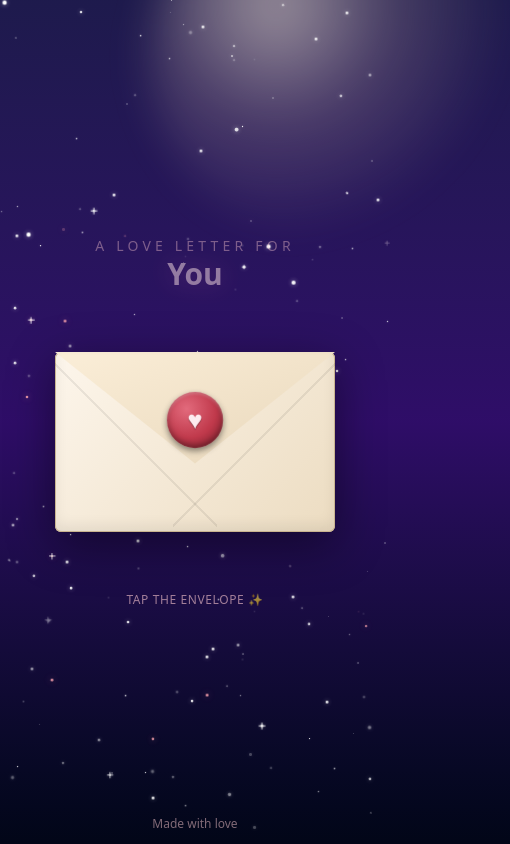
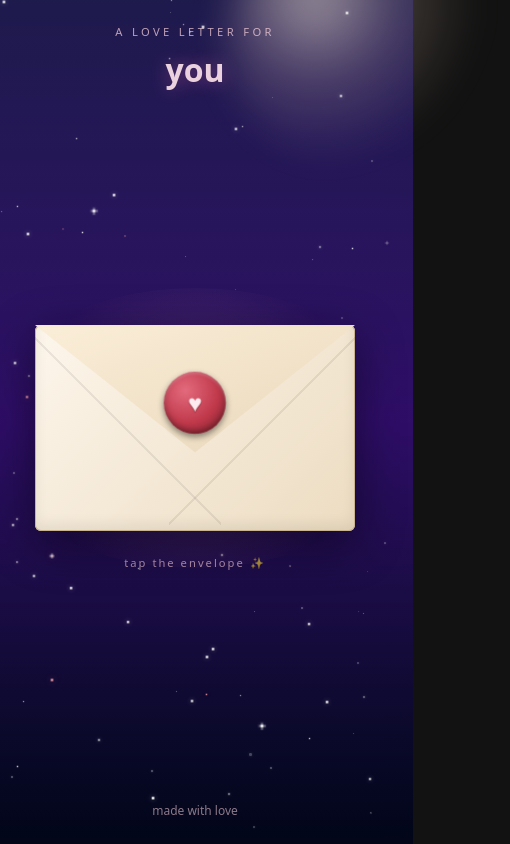
Before and after one commit to JegenThierry/playgrounds, a plain HTML site: page prettiest/index.html in a window 390 px wide. Shown: the whole page, 510 px wide, since content can reach past the window. Drawn offline with nearby package versions, Linux system fonts and the light colour scheme.

Commit message:
fix: fixes some css issues for mobile design

```diff
--- a/prettiest/index.css
+++ b/prettiest/index.css
@@ -7,34 +7,131 @@
   --wax-dark: #7d1f2c;
   --wax-light: #e26a7c;
   --rose: #fda4af;
+
+  --safe-top: env(safe-area-inset-top, 0px);
+  --safe-bottom: env(safe-area-inset-bottom, 0px);
+  --safe-left: env(safe-area-inset-left, 0px);
+  --safe-right: env(safe-area-inset-right, 0px);
 }
 
 html {
   font-family: "Segoe UI", Tahoma, Geneva, Verdana, sans-serif;
+  text-size-adjust: 100%;
+  -webkit-text-size-adjust: 100%;
+}
+
+body {
+  min-height: 100dvh;
+  overflow-x: clip;
+  overscroll-behavior: none;
+}
+
+button {
+  background: none;
+  border: 0;
+  padding: 0;
+  color: inherit;
+  font: inherit;
+  cursor: pointer;
+  -webkit-tap-highlight-color: transparent;
+  touch-action: manipulation;
+}
+
+/* ── Stage ───────────────────────────────────────────── */
+.stage {
+  position: relative;
+  z-index: 10;
+  display: grid;
+  grid-template-rows: auto 1fr auto;
+  gap: clamp(1.25rem, 4vw, 2.5rem);
+  min-height: 100dvh;
+  padding:
+    calc(var(--safe-top) + 1.5rem)
+    calc(var(--safe-right) + 1.25rem)
+    calc(var(--safe-bottom) + 1.5rem)
+    calc(var(--safe-left) + 1.25rem);
+}
+
+.intro {
+  text-align: center;
+  animation: gentle-pulse 4.5s ease-in-out infinite;
+}
+.intro-eyebrow {
+  font-size: clamp(0.7rem, 2.6vw, 0.85rem);
+  font-weight: 300;
+  letter-spacing: 0.3em;
+  text-transform: uppercase;
+  color: rgba(255, 215, 225, 0.78);
+}
+.intro-title {
+  font-size: clamp(2rem, 8vw, 3rem);
+  font-weight: 700;
+  margin-top: 0.35rem;
+  color: #ffe4ec;
+  text-shadow: 0 0 18px rgba(244, 114, 182, 0.45);
+}
+@keyframes gentle-pulse {
+  0%, 100% { opacity: 0.9; }
+  50%      { opacity: 1; }
+}
+
+.center {
+  display: flex;
+  flex-direction: column;
+  align-items: center;
+  justify-content: center;
+  gap: clamp(1.5rem, 5vw, 2.5rem);
+}
+
+.hint {
+  font-size: clamp(0.7rem, 2.4vw, 0.82rem);
+  letter-spacing: 0.18em;
+  text-transform: lowercase;
+  color: rgba(255, 215, 225, 0.65);
+  transition: opacity 0.6s ease;
+  text-align: center;
+}
+
+.footer {
+  text-align: center;
+  font-size: 0.75rem;
+  font-weight: 500;
+  color: rgba(255, 215, 225, 0.55);
 }
 
 /* ── Moon ────────────────────────────────────────────── */
 .moon {
-  position: absolute;
-  top: -120px; right: -120px;
-  width: 360px; height: 360px;
+  position: fixed;
+  top: clamp(-180px, -22vw, -90px);
+  right: clamp(-180px, -22vw, -90px);
+  width: clamp(220px, 65vw, 420px);
+  aspect-ratio: 1;
   border-radius: 50%;
   background: radial-gradient(circle at 35% 35%,
     rgba(255, 240, 220, 0.55) 0%,
     rgba(255, 220, 200, 0.18) 35%,
     transparent 70%);
-  filter: blur(20px);
+  filter: blur(18px);
   pointer-events: none;
   z-index: 0;
 }
 
-/* ── Stars ───────────────────────────────────────────── */
+/* ── Sky / Stars ─────────────────────────────────────── */
+.sky {
+  position: fixed;
+  inset: 0;
+  z-index: 0;
+  overflow: hidden;
+  pointer-events: none;
+}
+
 .star {
   position: absolute;
   background: #fff;
   border-radius: 50%;
   box-shadow: 0 0 4px rgba(255, 255, 255, 0.6);
   animation: twinkle 4s ease-in-out infinite;
+  will-change: opacity, transform;
 }
 .star.pink {
   background: var(--rose);
@@ -56,7 +153,6 @@
   50%      { opacity: 1;    transform: scale(1.35); }
 }
 
-/* ── Shooting stars ──────────────────────────────────── */
 .shooting-star {
   position: absolute;
   width: 140px; height: 2px;
@@ -73,10 +169,9 @@
   100% { opacity: 0; transform: translate(60vw, 30vh)  rotate(-18deg); }
 }
 
-/* ── Sparkles (burst on open) ────────────────────────── */
 .sparkle {
-  position: absolute;
-  font-size: 1.2rem;
+  position: fixed;
+  font-size: 1.25rem;
   pointer-events: none;
   filter: drop-shadow(0 0 6px rgba(253, 164, 175, 0.8));
   animation: sparkle-fly 1.2s ease-out forwards;
@@ -90,29 +185,42 @@
 /* ── Envelope scene ──────────────────────────────────── */
 .envelope-scene {
   position: relative;
-  width: 280px; height: 220px;
+  width: min(85vw, 320px);
+  aspect-ratio: 14 / 9;
   perspective: 1200px;
   display: flex;
   align-items: center;
   justify-content: center;
 }
 
-/* The letter — hidden behind envelope when closed, pops out above when open */
+/* Soft glow behind the envelope so it reads as the hero on small screens */
+.envelope-scene::before {
+  content: "";
+  position: absolute;
+  inset: -18%;
+  border-radius: 50%;
+  background: radial-gradient(circle, rgba(253, 164, 175, 0.18) 0%, transparent 65%);
+  z-index: 0;
+  pointer-events: none;
+}
+
+/* Letter — sits behind the envelope when closed, unfolds upward when open */
 .letter {
   position: absolute;
-  left: 50%; top: 50%;
-  width: 320px;
-  max-width: 88vw;
-  padding: 28px 26px 24px;
+  left: 50%;
+  bottom: 50%;
+  width: min(92vw, 380px);
+  padding: clamp(1.25rem, 5vw, 1.75rem) clamp(1.1rem, 4.5vw, 1.6rem) clamp(1.1rem, 4vw, 1.5rem);
   background: linear-gradient(180deg, var(--paper) 0%, #fbeed8 100%);
   color: var(--ink);
-  border-radius: 6px;
+  border-radius: 8px;
   box-shadow:
     0 18px 40px rgba(0, 0, 0, 0.45),
     inset 0 0 0 1px rgba(201, 180, 143, 0.35);
   text-align: center;
   font-family: Georgia, "Times New Roman", serif;
-  transform: translate(-50%, -10%) scale(0.85);
+  transform: translate(-50%, 20%) scale(0.85);
+  transform-origin: bottom center;
   opacity: 0;
   pointer-events: none;
   z-index: 1;
@@ -125,42 +233,47 @@
   font-style: italic;
   color: var(--wax-dark);
 }
-.letter-greeting { margin-bottom: 12px; }
-.letter-sign    { font-size: 0.95rem; }
+.letter-greeting {
+  margin-bottom: 0.75rem;
+  font-size: clamp(1rem, 3.6vw, 1.1rem);
+}
+.letter-sign {
+  font-size: clamp(0.85rem, 3vw, 0.95rem);
+}
 .letter-body {
-  font-size: 1.05rem;
+  font-size: clamp(0.95rem, 3.8vw, 1.1rem);
   line-height: 1.6;
-  margin-bottom: 14px;
+  margin-bottom: 0.9rem;
 }
 
 .envelope-scene.is-open .letter {
-  transform: translate(-50%, -110%) scale(1);
+  transform: translate(-50%, -16%) scale(1);
   opacity: 1;
+  pointer-events: auto;
   z-index: 5;
   transition:
-    transform 0.95s cubic-bezier(0.22, 1, 0.36, 1) 0.25s,
-    opacity 0.5s ease 0.25s;
+    transform 0.95s cubic-bezier(0.22, 1, 0.36, 1) 0.2s,
+    opacity 0.5s ease 0.2s;
 }
 
-/* The envelope — a button so it's keyboard-focusable */
+/* The envelope itself */
 .envelope {
   position: relative;
-  width: 280px; height: 180px;
-  background: transparent;
-  border: 0;
-  padding: 0;
-  cursor: pointer;
+  width: 100%;
+  height: 100%;
   transform-style: preserve-3d;
   filter: drop-shadow(0 12px 24px rgba(0, 0, 0, 0.45));
   transition: transform 0.3s ease;
   z-index: 2;
 }
-.envelope:hover  { transform: translateY(-4px); }
 .envelope:active { transform: translateY(-1px); }
 .envelope:focus-visible {
   outline: 2px solid var(--rose);
   outline-offset: 6px;
   border-radius: 8px;
+}
+@media (hover: hover) {
+  .envelope:hover { transform: translateY(-4px); }
 }
 
 .envelope-body {
@@ -173,7 +286,6 @@
     inset 0 0 0 1px var(--paper-edge),
     inset 0 -6px 14px rgba(0, 0, 0, 0.08);
 }
-/* Classic V-fold seams */
 .envelope-body::before,
 .envelope-body::after {
   content: "";
@@ -190,7 +302,6 @@
 .envelope-body::before { left: -2%; transform: scaleX(-1); }
 .envelope-body::after  { right: -2%; }
 
-/* Top flap — folds open backward when .is-open */
 .envelope-flap {
   position: absolute;
   inset: 0;
@@ -207,19 +318,19 @@
   z-index: 0;
 }
 
-/* Wax seal heart — gently pulses to invite a tap */
 .wax-seal {
   position: absolute;
   top: 38%; left: 50%;
-  width: 56px; height: 56px;
-  margin: -28px 0 0 -28px;
+  width: clamp(56px, 16vw, 64px);
+  aspect-ratio: 1;
+  transform: translate(-50%, -50%);
   border-radius: 50%;
   background: radial-gradient(circle at 35% 30%, var(--wax-light), var(--wax) 55%, var(--wax-dark) 100%);
   color: #fdebef;
   display: flex;
   align-items: center;
   justify-content: center;
-  font-size: 1.6rem;
+  font-size: clamp(1.5rem, 5vw, 1.7rem);
   text-shadow: 0 1px 1px rgba(0, 0, 0, 0.4);
   box-shadow:
     0 3px 6px rgba(0, 0, 0, 0.45),
@@ -230,17 +341,38 @@
   transition: opacity 0.35s ease, transform 0.5s ease;
 }
 @keyframes seal-pulse {
-  0%, 100% { transform: scale(1)    rotate(0deg); }
-  50%      { transform: scale(1.08) rotate(-3deg); }
+  0%, 100% { transform: translate(-50%, -50%) scale(1)    rotate(0deg); }
+  50%      { transform: translate(-50%, -50%) scale(1.08) rotate(-3deg); }
 }
 .envelope-scene.is-open .wax-seal {
   opacity: 0;
-  transform: scale(1.3) rotate(10deg);
+  transform: translate(-50%, -50%) scale(1.3) rotate(10deg);
   animation: none;
 }
 
-.envelope-scene.has-opened ~ #hint { opacity: 0; }
+.envelope-scene.has-opened ~ .hint { opacity: 0; }
+
+/* ── Larger screens ──────────────────────────────────── */
+@media (min-width: 640px) {
+  .envelope-scene {
+    width: 320px;
+  }
+  .letter {
+    width: 380px;
+  }
+}
 
 @media (prefers-reduced-motion: reduce) {
-  .star, .shooting-star, .sparkle, .wax-seal { animation: none; }
+  .intro,
+  .star,
+  .shooting-star,
+  .sparkle,
+  .wax-seal {
+    animation: none;
+  }
+  .letter,
+  .envelope,
+  .envelope-flap {
+    transition: opacity 0.2s ease;
+  }
 }
--- a/prettiest/index.html
+++ b/prettiest/index.html
@@ -3,51 +3,43 @@
 
 <head>
     <meta charset="UTF-8" />
-    <meta name="viewport" content="width=device-width, initial-scale=1.0" />
+    <meta name="viewport" content="width=device-width, initial-scale=1, viewport-fit=cover" />
+    <meta name="theme-color" content="#1e1b4b" />
+    <meta name="color-scheme" content="dark" />
     <script src="https://cdn.jsdelivr.net/npm/@tailwindcss/browser@4"></script>
     <script src="index.js" defer></script>
     <link rel="stylesheet" href="reset.css" />
     <link rel="stylesheet" href="index.css" />
     <link rel="shortcut icon" href="./assets/favicon.ico" type="image/x-icon" />
-    <title>For the Prettiest Girl in the World</title>
+    <title>For the prettiest girl in the world</title>
 </head>
 
-<body
-    class="min-h-[100dvh] w-screen overflow-hidden relative bg-gradient-to-b from-indigo-950 via-violet-950 to-slate-950 text-slate-100 selection:bg-rose-300/40 font-sans">
+<body class="bg-gradient-to-b from-indigo-950 via-violet-950 to-slate-950 text-slate-100 selection:bg-rose-300/40 font-sans">
     <div class="moon" aria-hidden="true"></div>
+    <div id="sky" class="sky" aria-hidden="true"></div>
 
-    <div id="sky" class="absolute inset-0 z-0 overflow-hidden pointer-events-none" aria-hidden="true"></div>
+    <main class="stage">
+        <header class="intro">
+            <p class="intro-eyebrow">a love letter for</p>
+            <h1 class="intro-title">you</h1>
+        </header>
 
-    <main class="relative z-10 flex flex-col items-center justify-center min-h-[100dvh] px-6 py-12 gap-10">
-        <div class="text-center animate-pulse">
-            <h1 class="text-sm sm:text-base font-light tracking-[0.3em] uppercase text-rose-200/80">
-                A love letter for
-            </h1>
-            <h2 class="text-3xl sm:text-4xl font-bold mt-1 text-rose-100 drop-shadow-[0_0_12px_rgba(244,114,182,0.4)]">
-                You
-            </h2>
-        </div>
+        <section class="center">
+            <div class="envelope-scene">
+                <div class="letter" id="letter" aria-hidden="true"></div>
 
-        <div class="envelope-scene">
-            <div class="letter" id="letter" aria-hidden="true"></div>
+                <button type="button" id="envelope" class="envelope" aria-label="Open the love letter" aria-expanded="false">
+                    <span class="envelope-body"></span>
+                    <span class="envelope-flap"></span>
+                    <span class="wax-seal" aria-hidden="true">♥</span>
+                </button>
+            </div>
 
-            <button type="button" id="envelope" class="envelope" aria-label="Open the love letter"
-                aria-expanded="false">
-                <div class="envelope-body"></div>
-                <div class="envelope-flap"></div>
-                <div class="wax-seal" aria-hidden="true">♥</div>
-            </button>
-        </div>
+            <p id="hint" class="hint">tap the envelope ✨</p>
+        </section>
 
-        <p id="hint"
-            class="text-xs sm:text-sm text-rose-200/60 tracking-wider uppercase transition-opacity duration-500">
-            tap the envelope ✨
-        </p>
+        <footer class="footer">made with love</footer>
     </main>
-
-    <footer class="absolute bottom-3 inset-x-0 text-center text-xs text-rose-200/50 font-medium z-10">
-        Made with love
-    </footer>
 </body>
 
 </html>
--- a/prettiest/index.js
+++ b/prettiest/index.js
@@ -1,20 +1,47 @@
 const letters = [
-  ["Dearest you,", "You are the prettiest girl in the world. Not just today, every day. Wherever stars shine, they shine a little brighter because of you.", "always, 💌"],
-  ["To the loveliest,", "Somewhere out there, the moon is a little jealous. The sun is a little jealous. The stars are a little jealous. They've all seen you, and now they know.", "yours, ✨"],
-  ["A small confession,", "I wished on a star tonight. The star said it was already taken apparently it had been wishing on you the whole time.", "with love, 🌟"],
-  ["Hello pretty,", "If the world were a gallery, you'd be the painting everyone stops in front of. Twice. And then once more on the way out.", "endlessly, 💗"],
-  ["Just so you know,", "Every constellation in this little sky was drawn for you. The night kept the prettiest stars out late, hoping you'd look up.", "forever, 🌙"],
+  [
+    "Hi you,",
+    "You are the prettiest girl in the whole world. Not just today. Every day. Even on the messy ones. Especially on the quiet ones.",
+    "always, 💌",
+  ],
+  [
+    "To the loveliest,",
+    "The moon is a little jealous tonight. So are the stars. They have all seen you, and now they know they were never the prettiest thing in the sky.",
+    "yours, ✨",
+  ],
+  [
+    "A tiny confession,",
+    "I wished on a star tonight. It blinked back and told me it was already taken. Apparently it had been wishing on you the whole time.",
+    "with love, 🌟",
+  ],
+  [
+    "Hello pretty,",
+    "If the world were a gallery, you would be the painting everyone stops in front of. Twice. And then once more on the way out.",
+    "endlessly, 💗",
+  ],
+  [
+    "Just so you know,",
+    "Every star in this little sky was drawn for you. The night kept the prettiest ones out late, hoping you would look up.",
+    "forever, 🌙",
+  ],
 ];
 
-const STAR_COUNT = 160;
 const SPARKLES = ["✨", "💖", "✦", "♡", "🌟"];
 
 const rand = (a, b) => a + Math.random() * (b - a);
 const pick = (arr) => arr[Math.floor(Math.random() * arr.length)];
 
+const isCoarse = window.matchMedia("(pointer: coarse)").matches;
+const isReduced = window.matchMedia("(prefers-reduced-motion: reduce)").matches;
+const isNarrow = window.matchMedia("(max-width: 640px)").matches;
+
+const STAR_COUNT = isReduced ? 60 : isNarrow ? 90 : 160;
+const SHOOT_MIN = isCoarse ? 7000 : 5000;
+const SHOOT_MAX = isCoarse ? 14000 : 12000;
+
 function makeStar() {
   const el = document.createElement("div");
-  const size = rand(0.6, 2.8);
+  const size = rand(0.6, 2.6);
   el.className =
     "star" +
     (Math.random() < 0.06 ? " bright" : "") +
@@ -29,11 +56,11 @@
   return el;
 }
 
-function spawn(sky, className, css, lifetimeMs) {
+function spawn(parent, className, css, lifetimeMs) {
   const el = document.createElement("div");
   el.className = className;
   el.style.cssText = css;
-  sky.appendChild(el);
+  parent.appendChild(el);
   setTimeout(() => el.remove(), lifetimeMs);
   return el;
 }
@@ -42,14 +69,18 @@
   spawn(sky, "shooting-star", `top:${rand(0, 40)}%;left:${rand(0, 30)}%;`, 2000);
 }
 
-function sparkleBurst(sky, x, y) {
-  for (let i = 0; i < 14; i++) {
-    const angle = (i / 14) * Math.PI * 2 + rand(-0.3, 0.3);
-    const dist = rand(60, 130);
-    const el = spawn(sky, "sparkle",
+function sparkleBurst(x, y) {
+  const count = isNarrow ? 10 : 14;
+  for (let i = 0; i < count; i++) {
+    const angle = (i / count) * Math.PI * 2 + rand(-0.3, 0.3);
+    const dist = rand(50, isNarrow ? 100 : 130);
+    const el = spawn(
+      document.body,
+      "sparkle",
       `left:${x}px;top:${y}px;` +
-      `--dx:${Math.cos(angle) * dist}px;--dy:${Math.sin(angle) * dist}px;`,
-      1300);
+        `--dx:${Math.cos(angle) * dist}px;--dy:${Math.sin(angle) * dist}px;`,
+      1300,
+    );
     el.textContent = pick(SPARKLES);
   }
 }
@@ -69,11 +100,13 @@
   for (let i = 0; i < STAR_COUNT; i++) frag.appendChild(makeStar());
   sky.appendChild(frag);
 
-  const loopShoot = () => {
-    shootingStar(sky);
-    setTimeout(loopShoot, rand(5000, 12000));
-  };
-  setTimeout(loopShoot, 1500);
+  if (!isReduced) {
+    const loopShoot = () => {
+      shootingStar(sky);
+      setTimeout(loopShoot, rand(SHOOT_MIN, SHOOT_MAX));
+    };
+    setTimeout(loopShoot, 1500);
+  }
 
   let current = -1;
   let open = false;
@@ -86,7 +119,7 @@
       letterEl.innerHTML = renderLetter(letters[current]);
 
       const r = envelope.getBoundingClientRect();
-      sparkleBurst(sky, r.left + r.width / 2, r.top + r.height / 2);
+      sparkleBurst(r.left + r.width / 2, r.top + r.height / 2);
     }
     open = !open;
     scene.classList.toggle("is-open", open);
```
